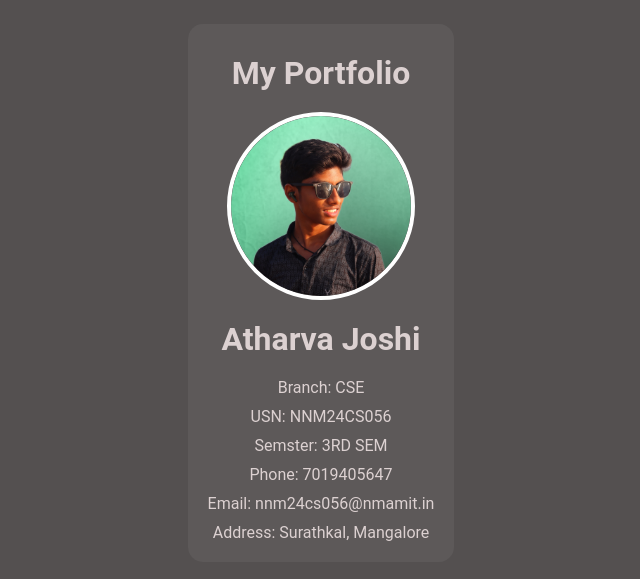
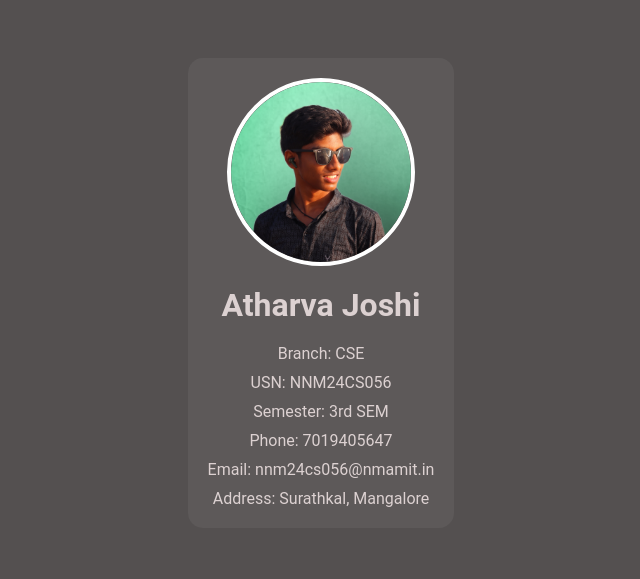
Before and after one commit to mooodyycoder/PROFILE, a plain HTML site: page index.html in a window 1280 px wide. Shown: the part 107-686 px from the top of the page, without its empty margins (319-959 px from the left). Drawn offline with Linux system fonts and the light colour scheme.

Commit message:
Update index.html

```diff
--- a/index.html
+++ b/index.html
@@ -1,24 +1,23 @@
 <!DOCTYPE html>
 <html lang="en">
+
 <head>
     <meta charset="UTF-8">
     <meta name="viewport" content="width=device-width, initial-scale=1.0">
-    <title>Profile | Your Name</title>
+    <title>Profile | Atharva Joshi</title>
     <link rel="stylesheet" href="style.css">
 </head>
+
 <body>
     <div class="profile">
-        <h1>My Portfolio</h1>
         <img src="profile-pic.png" alt="Profile Picture" class="profile-pic">
         <h1>Atharva Joshi</h1>
         <p>Branch: CSE</p>
         <p>USN: NNM24CS056</p>
-        <p>Semster: 3RD SEM</p>
+        <p>Semester: 3rd SEM</p>
         <p>Phone: 7019405647</p>
-        <a href="https://mail.google.com/mail"><p>Email: nnm24cs056@nmamit.in</p></a>
+        <p>Email: <a href="https://mail.google.com/mail/u/0/#inbox">nnm24cs056@nmamit.in</a></p>
         <p>Address: Surathkal, Mangalore</p>
-    </div>
-    <div>
     </div>
 </body>
 </html>
```
